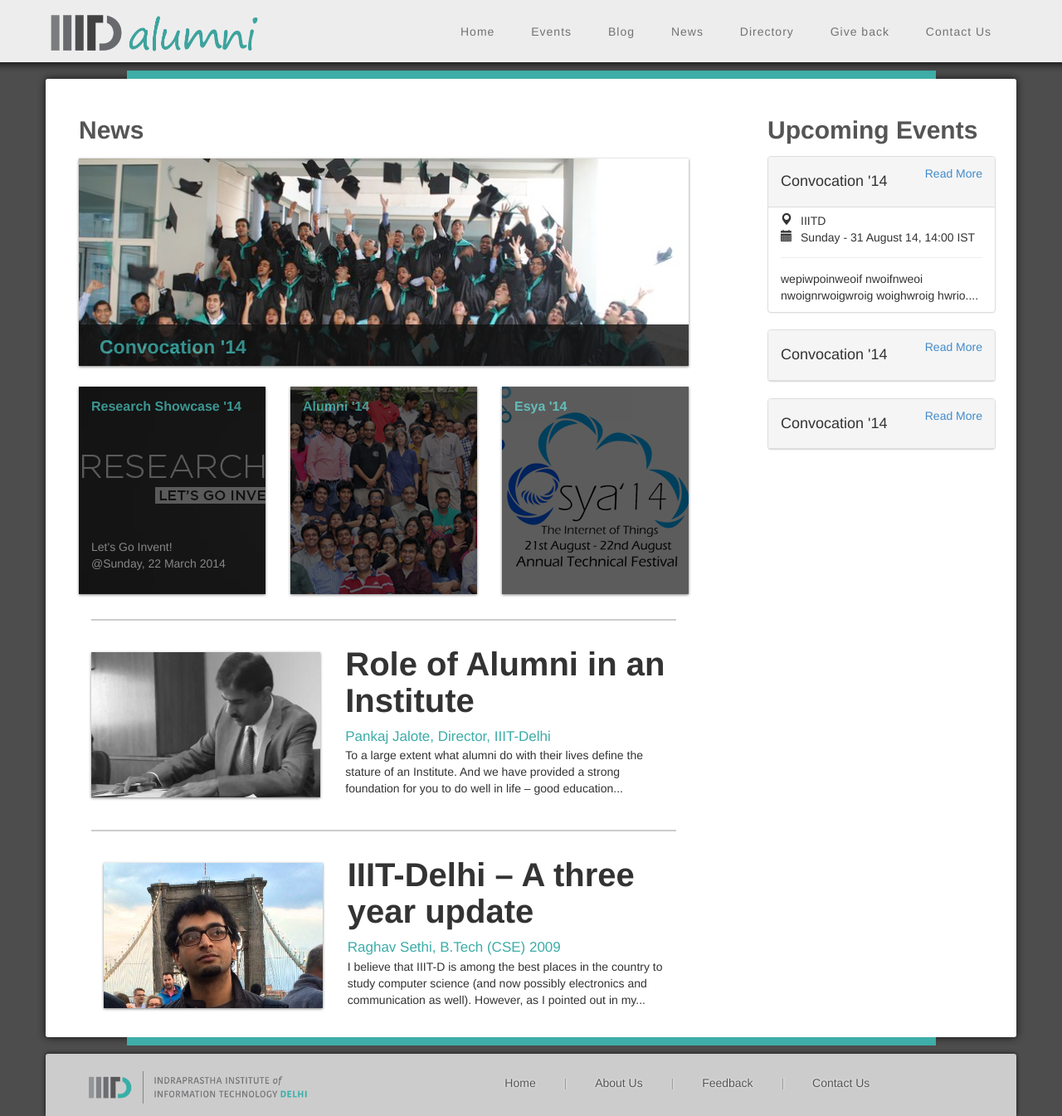
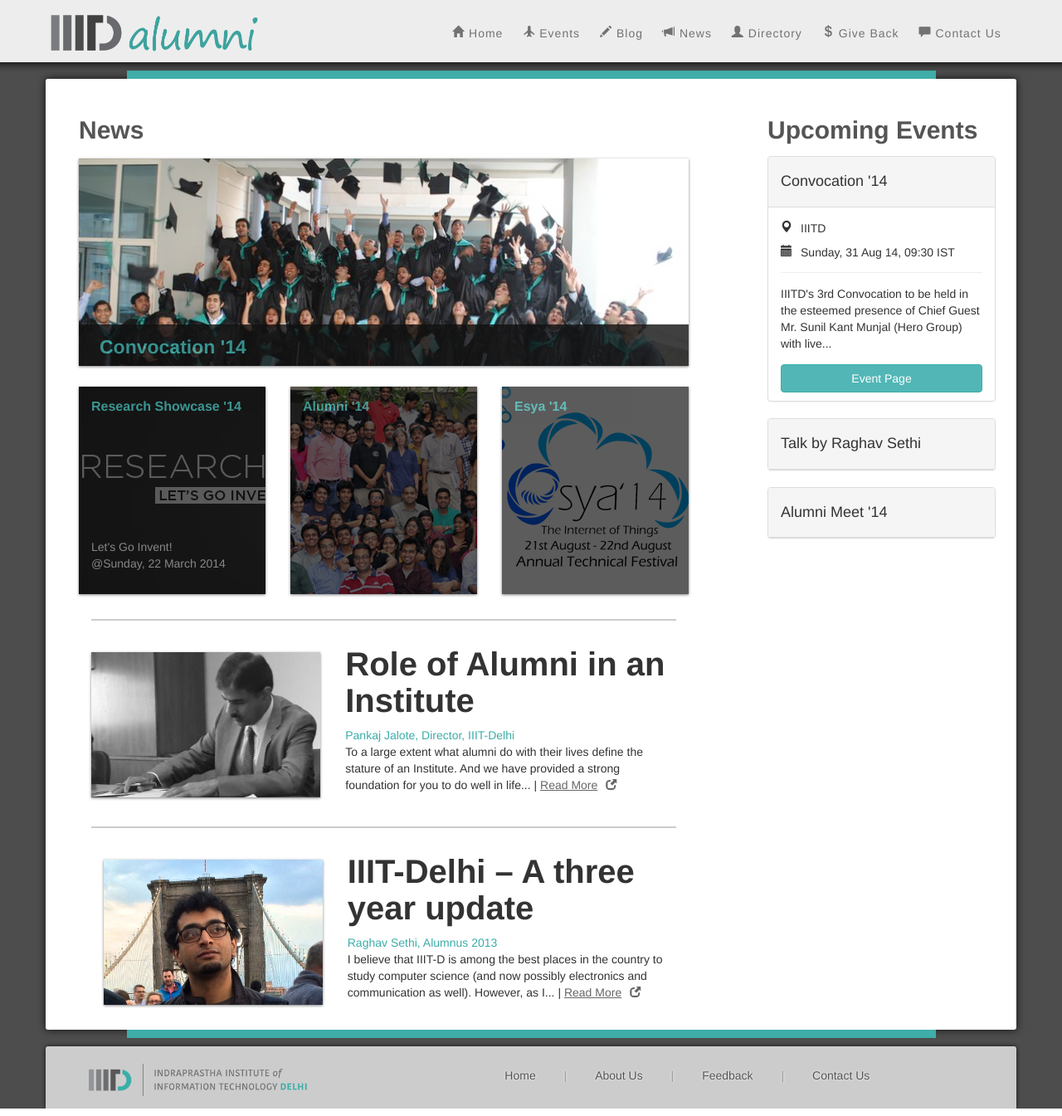
Before and after one commit to prateek-iiitd/IIITDAlumniPortal, a Django app: page / in a window 1280 px wide. Shown: the whole page at 83% size. Run offline with Django 3.2, Linux system fonts and the light colour scheme; some libraries are stand-ins or nearby versions.

Commit message:
Person contact card, Directory page (in development) and Unique information on event cards on home page

```diff
--- a/AlumniPortal/AlumniPortal/static/alumniportal/css/stylesheet.css
+++ b/AlumniPortal/AlumniPortal/static/alumniportal/css/stylesheet.css
@@ -14,6 +14,22 @@
 
 	z-index: 0;
 }*/
+
+body a:link, a:active, a:hover, a:visited {
+    text-decoration: underline;
+}
+
+body a:link, a:active {
+    color:#444;
+}
+
+body a:hover {
+    color:#3cada8 !important;
+}
+
+body a:visited {
+    color:#666;
+}
 
 #top {
     background-color: #000;
@@ -44,7 +60,7 @@
 #nav-bar ul {
     /*position: fixed;*/
     list-style: none;
-    padding: 28px 0 20px 0;
+    padding: 29px 0 20px 0;
     width: 690px;
 }
 
@@ -59,7 +75,7 @@
     display: inline;
     /*background-color: #efefef;*/
     color: #777;
-    padding: 20px 20px 24px 20px;
+    padding: 20px 10px 24px 10px;
     letter-spacing: 1px;
     cursor: pointer;
 }
@@ -69,6 +85,11 @@
     border-bottom: 5px solid #3fada8;
     /*box-shadow: inset 0px -5px 5px #3fada8;*/
     /*background-color:#ddd;*/
+}
+
+.nav-bar-font {
+    margin-left:5px;
+    font-family: "Helvetica Neue", Helvetica, Arial, sans-serif;
 }
 
 #green-dabba {
@@ -192,6 +213,10 @@
 }
 
 .card-field {
+    margin-top: 10px;
+}
+
+.card-field-font {
     padding-left: 10px;
     font-family: "Helvetica Neue", Helvetica, Arial, sans-serif !important;
 }
@@ -219,7 +244,63 @@
 }
 
 .writer {
-    font-size: 17px;
-    font-weight: bolds;
     color: #3cada8;
 }
+
+
+
+
+.btn-warning {
+  color: #fff;
+  background-color: rgba(65,175,175,0.9);
+  border-color: #39ada8;
+}
+.btn-warning:hover,
+.btn-warning:focus,
+.btn-warning:active,
+.btn-warning.active,
+.open > .dropdown-toggle.btn-warning {
+  color: #fff;
+  background-color: #3cada8;
+  border-color: #3fada8;
+}
+.btn-warning:active,
+.btn-warning.active,
+.open > .dropdown-toggle.btn-warning {
+  background-image: none;
+}
+.btn-warning.disabled,
+.btn-warning[disabled],
+fieldset[disabled] .btn-warning,
+.btn-warning.disabled:hover,
+.btn-warning[disabled]:hover,
+fieldset[disabled] .btn-warning:hover,
+.btn-warning.disabled:focus,
+.btn-warning[disabled]:focus,
+fieldset[disabled] .btn-warning:focus,
+.btn-warning.disabled:active,
+.btn-warning[disabled]:active,
+fieldset[disabled] .btn-warning:active,
+.btn-warning.disabled.active,
+.btn-warning[disabled].active,
+fieldset[disabled] .btn-warning.active {
+  background-color: #999;
+  border-color: #777;
+}
+.btn-warning .badge {
+  color: #fff;
+  background-color: #333;
+}
+
+
+.read-more {
+    margin-right:10px;
+}
+
+.contact-panel-body {
+    height:160px;
+}
+
+#nav-bar a:link, a:visited, a:hover, a:active, .mosaic-block a:link, a:visited, a:hover, a:active, .mosaic-block2 a:link, a:visited, a:hover, a:active {
+    text-decoration: none !important;
+}
--- a/AlumniPortal/AlumniPortal/templates/card_event_upcoming.html
+++ b/AlumniPortal/AlumniPortal/templates/card_event_upcoming.html
@@ -1,16 +1,19 @@
 <div class="row">
     <div class="panel panel-default">
         <div class="panel-heading">
-            <a href="#" class="pull-right">Read More</a>
+            <!--<a href="#" class="pull-right">Read More</a>-->
             <h4>Convocation '14</h4>
         </div>
         <div class="panel-body text-left">
-            <span class="glyphicon glyphicon-map-marker"><span class="card-field">IIITD</span></span><br/>
-            <span class="glyphicon glyphicon-calendar"><span class="card-field">Sunday - 31 August 14, 14:00 IST</span></span><br/>
+            <span class="glyphicon glyphicon-map-marker card-field"><span class="card-field-font">IIITD</span></span><br/>
+            <span class="glyphicon glyphicon-calendar card-field"><span class="card-field-font">Sunday, 31 Aug 14, 09:30 IST</span></span><br/>
 
             <div class="clearfix"></div>
             <hr>
-            wepiwpoinweoif nwoifnweoi nwoignrwoigwroig woighwroig hwrio....
+            IIITD's 3rd Convocation to be held in the esteemed presence of Chief Guest Mr. Sunil Kant Munjal (Hero Group) with live...
+            <div class="btn btn-warning center-block" style="margin-top:15px;">
+                Event Page
+            </div>
         </div>
     </div>
 </div>
--- a/AlumniPortal/AlumniPortal/templates/home.html
+++ b/AlumniPortal/AlumniPortal/templates/home.html
@@ -79,7 +79,8 @@
 
             <p>
                 To a large extent what alumni do with their lives define the stature of an Institute. And we have
-                provided a strong foundation for you to do well in life – good education...
+                provided a strong foundation for you to do well in life... | <a href=""><span class="read-more">Read More</span><span
+                    class="glyphicon glyphicon-new-window" style="font-size:13px"></span></a>
             </p>
         </div>
     </div>
@@ -95,11 +96,12 @@
     </div>
     <div class="col-lg-7">
         <h2>IIIT-Delhi – A three year update </h2>
-        <span class="writer">Raghav Sethi, B.Tech (CSE) 2009</span>
+        <span class="writer">Raghav Sethi, Alumnus 2013</span>
 
         <p>
             I believe that IIIT-D is among the best places in the country to study computer science (and now possibly
-            electronics and communication as well). However, as I pointed out in my...
+            electronics and communication as well). However, as I... | <a href=""><span
+                class="read-more">Read More</span><span class="glyphicon glyphicon-new-window" style="font-size:13px"></span></a>
         </p>
     </div>
 
@@ -113,8 +115,48 @@
     </div>
 
     {% include 'card_event_upcoming.html' %}
-    {% include 'card_event_upcoming.html' %}
-    {% include 'card_event_upcoming.html' %}
+    <div class="row">
+        <div class="panel panel-default">
+            <div class="panel-heading">
+                <!--<a href="#" class="pull-right">Read More</a>-->
+                <h4>Talk by Raghav Sethi</h4>
+            </div>
+            <div class="panel-body text-left">
+                <span class="glyphicon glyphicon-map-marker card-field"><span
+                        class="card-field-font">C01, IIITD</span></span><br/>
+                <span class="glyphicon glyphicon-calendar card-field"><span class="card-field-font">Monday, 1 Sep 14, 17:15 IST</span></span><br/>
+
+                <div class="clearfix"></div>
+                <hr>
+                Currently pursuing Masters in CS at Princeton. Interened at Microsoft India (2012) and Facebook USA (2014).
+
+                <div class="btn btn-warning center-block" style="margin-top:15px;">
+                    Event Page
+                </div>
+            </div>
+        </div>
+    </div>
+    <div class="row">
+        <div class="panel panel-default">
+            <div class="panel-heading">
+                <!--<a href="#" class="pull-right">Read More</a>-->
+                <h4>Alumni Meet '14</h4>
+            </div>
+            <div class="panel-body text-left">
+                <span class="glyphicon glyphicon-map-marker card-field"><span
+                        class="card-field-font">USA</span></span><br/>
+                <span class="glyphicon glyphicon-calendar card-field"><span class="card-field-font">Monday, 29 Dec 14, 09:30 EST</span></span><br/>
+
+                <div class="clearfix"></div>
+                <hr>
+                IIITD's 3rd Convocation to be held in the esteemed presence of Chief Guest Mr. Sunil Kant Munjal (Hero
+                Group) with live...
+                <div class="btn btn-warning center-block" style="margin-top:15px;">
+                    Event Page
+                </div>
+            </div>
+        </div>
+    </div>
 
 {% endblock %}
 
--- a/AlumniPortal/AlumniPortal/templates/navbar.html
+++ b/AlumniPortal/AlumniPortal/templates/navbar.html
@@ -9,13 +9,13 @@
             </div>
             <div id="nav-bar" class="pull-right">
                 <ul>
-                    <li>Home</li>
-                    <li>Events</li>
-                    <li>Blog</li>
-                    <li>News</li>
-                    <li>Directory</li>
-                    <li>Give back</li>
-                    <li>Contact Us</li>
+                    <a href="/"><li class="glyphicon glyphicon-home"><span class="nav-bar-font">Home</span></li></a>
+                    <li class="glyphicon glyphicon-plane"><span class="nav-bar-font">Events</span></li>
+                    <li class="glyphicon glyphicon-pencil"><span class="nav-bar-font">Blog</span></li>
+                    <li class="glyphicon glyphicon-bullhorn"><span class="nav-bar-font">News</span></li>
+                    <a href="/directory/"><li class="glyphicon glyphicon-user"><span class="nav-bar-font">Directory</span></li></a>
+                    <li class="glyphicon glyphicon-usd"><span class="nav-bar-font">Give Back</span></li>
+                    <li class="glyphicon glyphicon-comment"><span class="nav-bar-font">Contact Us</span></li>
                 </ul>
             </div>
         </div>
--- a/AlumniPortal/AlumniPortal/templates/summary_long_news.html
+++ b/AlumniPortal/AlumniPortal/templates/summary_long_news.html
@@ -6,7 +6,7 @@
                     <h4>Convocation '14</h4><br/>
 
                     <p>
-                        The third blah blah blah.....
+                        IIITD's 3rd Convocation to be held in the esteemed presence of Chief Guest Mr. Sunil Kant Munjal...
                     </p>
                 </div>
             </a>
--- a/AlumniPortal/AlumniPortal/urls.py
+++ b/AlumniPortal/AlumniPortal/urls.py
@@ -9,5 +9,6 @@
     # url(r'^blog/', include('blog.urls')),
 
     url(r'^admin/', include(admin.site.urls)),
-    url(r'^$', 'AlumniPortal.views.home')
+    url(r'^$', 'AlumniPortal.views.home'),
+    url(r'^directory/$', 'AlumniPortal.views.directory'),
 )
--- a/AlumniPortal/AlumniPortal/views.py
+++ b/AlumniPortal/AlumniPortal/views.py
@@ -3,3 +3,6 @@
 
 def home(request):
     return render(request, 'home.html')
+
+def directory(request):
+    return render(request, 'directory.html')
```
Also changed, not shown: AlumniPortal/AlumniPortal/templates/card_contact.html (added, +18 -0 lines), AlumniPortal/AlumniPortal/templates/card_contact2.html (added, +16 -0 lines), AlumniPortal/AlumniPortal/templates/directory.html (added, +79 -0 lines), AlumniPortal/AlumniPortal/static/alumniportal/img/raghavsethi-2.jpg (added), AlumniPortal/AlumniPortal/static/alumniportal/img/user.jpg (added).
